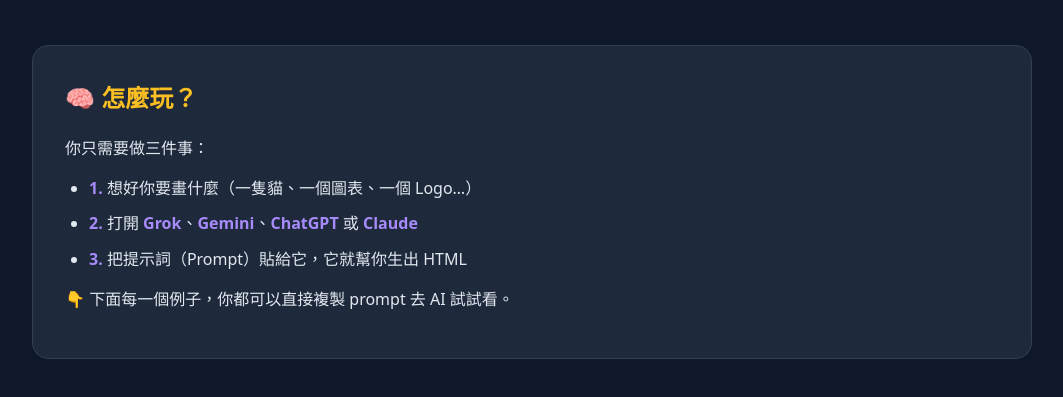
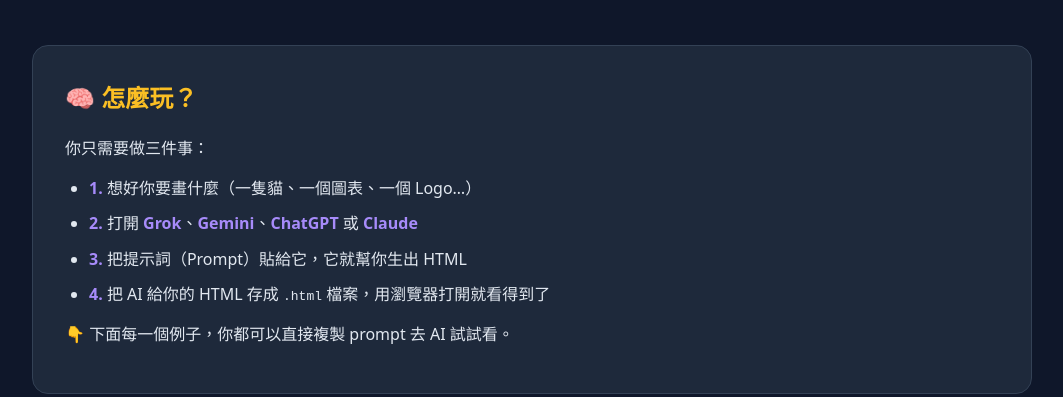
Before and after one commit to morattiyau-ctrlww/SVG, a plain HTML site: page index.html in a window 1280 px wide. Shown: the part 150-547 px from the top of the page, without its empty margins (108-1171 px from the left). Drawn offline with Linux system fonts and the light colour scheme.

Commit message:
Add step 4: download and open the HTML file

```diff
--- a/index.html
+++ b/index.html
@@ -210,6 +210,7 @@
       <li><strong>1.</strong> 想好你要畫什麼（一隻貓、一個圖表、一個 Logo…）</li>
       <li><strong>2.</strong> 打開 <strong>Grok</strong>、<strong>Gemini</strong>、<strong>ChatGPT</strong> 或 <strong>Claude</strong></li>
       <li><strong>3.</strong> 把提示詞（Prompt）貼給它，它就幫你生出 HTML</li>
+      <li><strong>4.</strong> 把 AI 給你的 HTML 存成 <code>.html</code> 檔案，用瀏覽器打開就看得到了</li>
     </ul>
     <p style="margin-top: 0.8rem;">👇 下面每一個例子，你都可以直接複製 prompt 去 AI 試試看。</p>
   </div>
```
